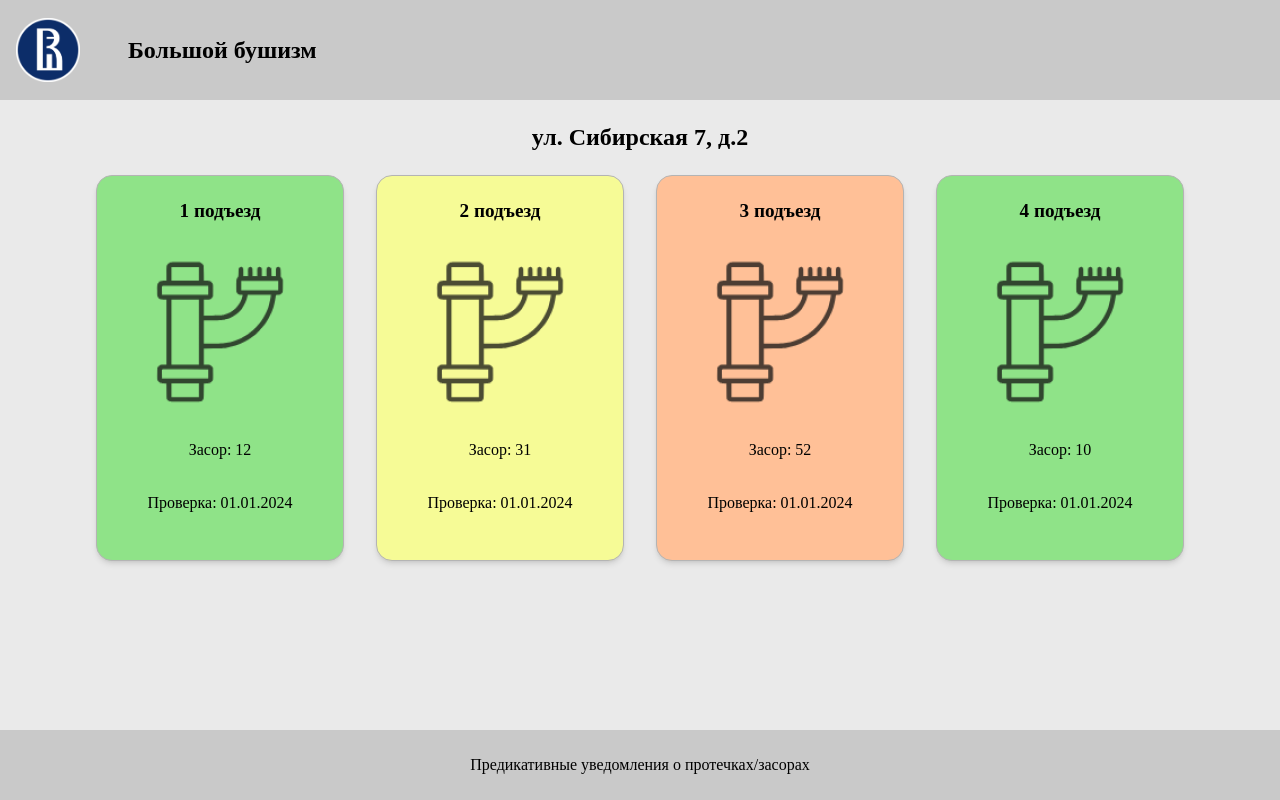
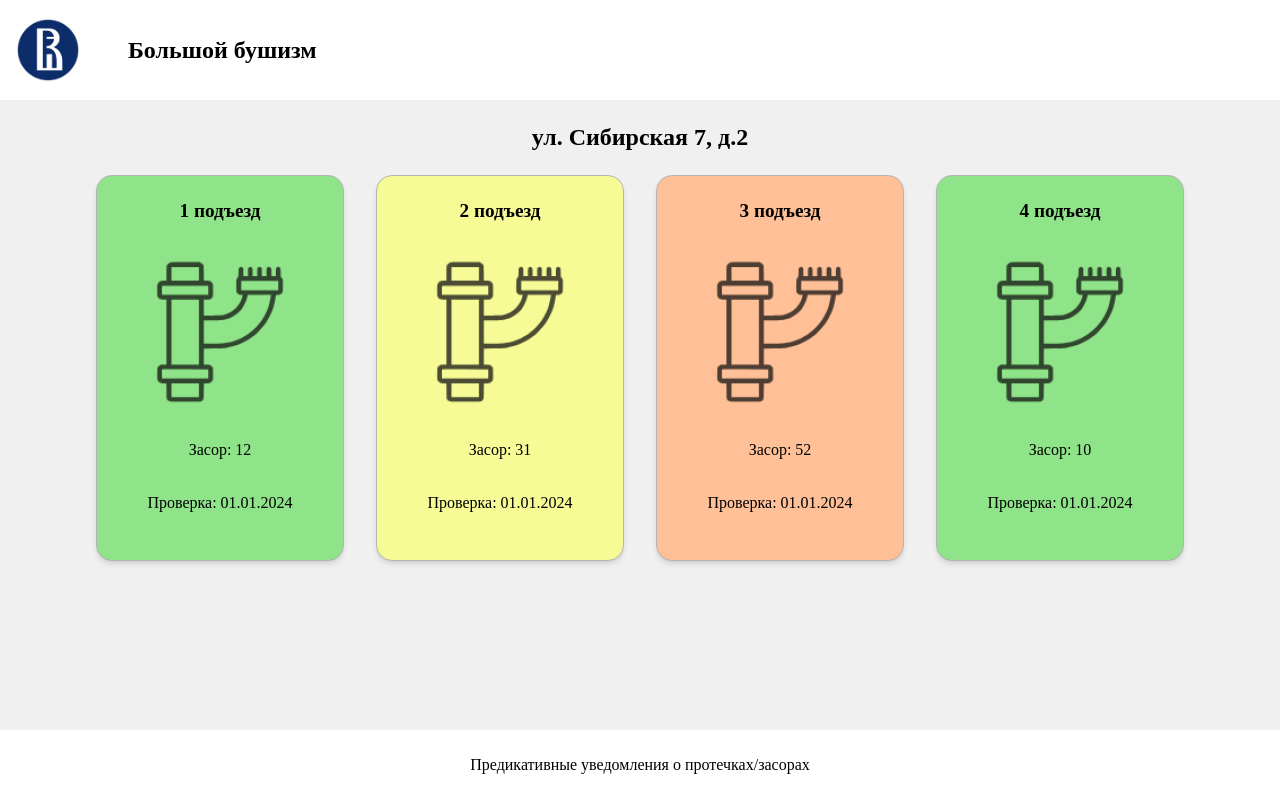
Before and after one commit to byRingo/predictive-notifications-about-blockages, a React (Vite) app in the folder frontend/: page / in a window 1280 px wide. Built offline with nearby package versions, Linux system fonts and the light colour scheme.

Commit message:
color fix

```diff
--- a/frontend/src/components/Footer/FooterStyles.ts
+++ b/frontend/src/components/Footer/FooterStyles.ts
@@ -2,7 +2,7 @@ import styled from "styled-components";
 
 export const FooterSection = styled.div`
     display: flex;
-      background-color:#C9C9C9;
+      background-color: white;;
     height: 70px;
     justify-content: center;
     align-items: center;
--- a/frontend/src/components/Header/HeaderStyles.ts
+++ b/frontend/src/components/Header/HeaderStyles.ts
@@ -3,7 +3,7 @@ import styled from "styled-components";
 export const HeaderSection = styled.div`
     display: flex;
     height: 100px;
-    background-color: #C9C9C9;
+    background-color: white;
     gap: 2rem;
     align-items: center;
   `
--- a/frontend/src/pages/App/AppStyles.ts
+++ b/frontend/src/pages/App/AppStyles.ts
@@ -7,7 +7,7 @@ export const Logo = styled.img`
 
 export const Main = styled.main`
     flex-grow: 1;
-    background-color: #EAEAEA;
+    background-color: rgb(240 240 240);
   `
 
 export const ResidentialComplexSection = styled.section`
```
